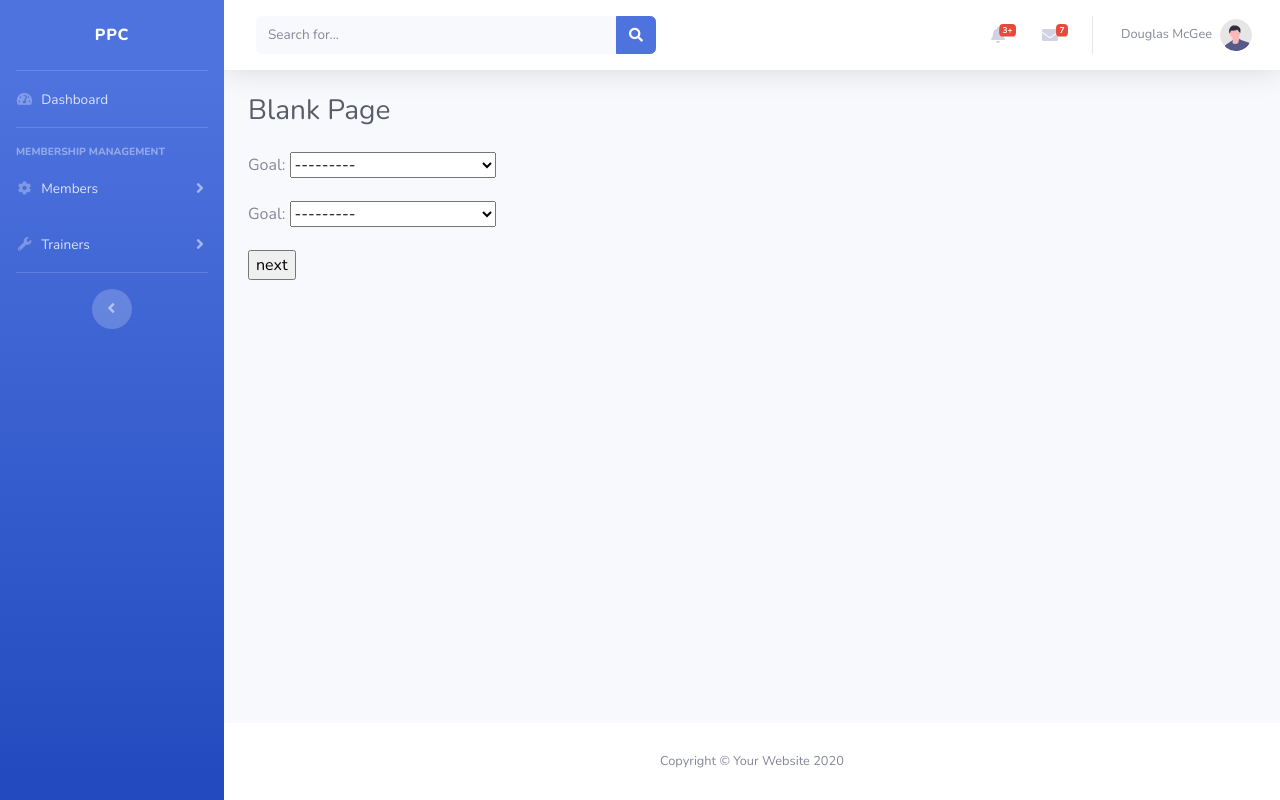
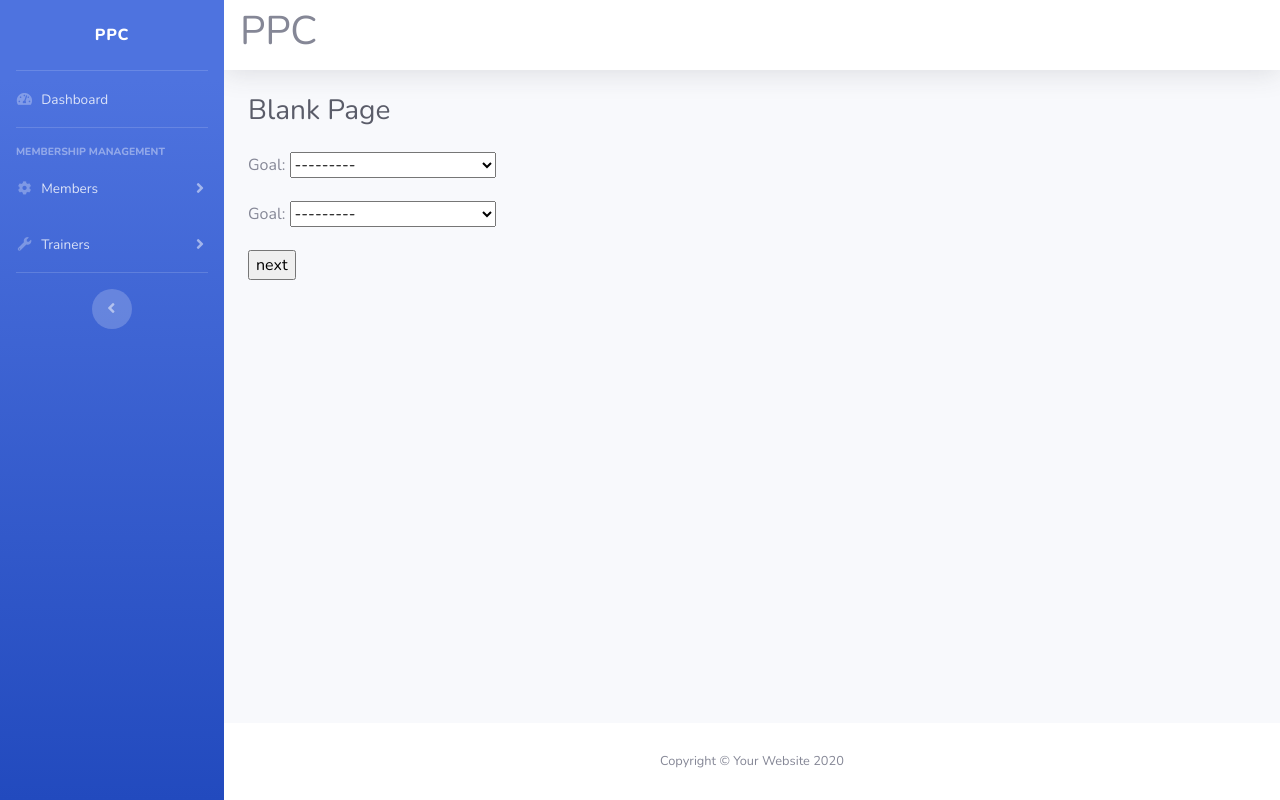
Before and after one commit to rohitgeddam/ppc-durg, a Django app: page /memberships/register/step2/1 in a window 1280 px wide. Run offline with Django 3.2, Linux system fonts and the light colour scheme; some libraries are stand-ins or nearby versions.

Commit message:
Refactor: modify base.html commenting unnessary

```diff
--- a/templates/base.html
+++ b/templates/base.html
@@ -10,7 +10,7 @@
     <meta name="description" content="">
     <meta name="author" content="">
 
-    <title>SB Admin 2 - Blank</title>
+    <title>PPC</title>
 
     <!-- Custom fonts for this template-->
     <link href="{% static 'vendor/fontawesome-free/css/all.min.css' %} " rel="stylesheet" type="text/css">
@@ -159,7 +159,7 @@
                     </button>
 
                     <!-- Topbar Search -->
-                    <form
+                    <!-- <form
                         class="d-none d-sm-inline-block form-inline mr-auto ml-md-3 my-2 my-md-0 mw-100 navbar-search">
                         <div class="input-group">
                             <input type="text" class="form-control bg-light border-0 small" placeholder="Search for..."
@@ -170,19 +170,20 @@
                                 </button>
                             </div>
                         </div>
-                    </form>
+                    </form> -->
 
+                    <H1> PPC</H1>
                     <!-- Topbar Navbar -->
                     <ul class="navbar-nav ml-auto">
 
                         <!-- Nav Item - Search Dropdown (Visible Only XS) -->
-                        <li class="nav-item dropdown no-arrow d-sm-none">
+                        <!-- <li class="nav-item dropdown no-arrow d-sm-none">
                             <a class="nav-link dropdown-toggle" href="#" id="searchDropdown" role="button"
                                 data-toggle="dropdown" aria-haspopup="true" aria-expanded="false">
                                 <i class="fas fa-search fa-fw"></i>
-                            </a>
+                            </a> -->
                             <!-- Dropdown - Messages -->
-                            <div class="dropdown-menu dropdown-menu-right p-3 shadow animated--grow-in"
+                            <!-- <div class="dropdown-menu dropdown-menu-right p-3 shadow animated--grow-in"
                                 aria-labelledby="searchDropdown">
                                 <form class="form-inline mr-auto w-100 navbar-search">
                                     <div class="input-group">
@@ -197,18 +198,18 @@
                                     </div>
                                 </form>
                             </div>
-                        </li>
+                        </li> -->
 
                         <!-- Nav Item - Alerts -->
-                        <li class="nav-item dropdown no-arrow mx-1">
+                        <!-- <li class="nav-item dropdown no-arrow mx-1">
                             <a class="nav-link dropdown-toggle" href="#" id="alertsDropdown" role="button"
                                 data-toggle="dropdown" aria-haspopup="true" aria-expanded="false">
-                                <i class="fas fa-bell fa-fw"></i>
+                                <i class="fas fa-bell fa-fw"></i> -->
                                 <!-- Counter - Alerts -->
-                                <span class="badge badge-danger badge-counter">3+</span>
-                            </a>
+                                <!-- <span class="badge badge-danger badge-counter">3+</span> -->
+                            <!-- </a> -->
                             <!-- Dropdown - Alerts -->
-                            <div class="dropdown-list dropdown-menu dropdown-menu-right shadow animated--grow-in"
+                            <!-- <div class="dropdown-list dropdown-menu dropdown-menu-right shadow animated--grow-in"
                                 aria-labelledby="alertsDropdown">
                                 <h6 class="dropdown-header">
                                     Alerts Center
@@ -248,18 +249,18 @@
                                 </a>
                                 <a class="dropdown-item text-center small text-gray-500" href="#">Show All Alerts</a>
                             </div>
-                        </li>
+                        </li> -->
 
                         <!-- Nav Item - Messages -->
-                        <li class="nav-item dropdown no-arrow mx-1">
+                        <!-- <li class="nav-item dropdown no-arrow mx-1">
                             <a class="nav-link dropdown-toggle" href="#" id="messagesDropdown" role="button"
                                 data-toggle="dropdown" aria-haspopup="true" aria-expanded="false">
-                                <i class="fas fa-envelope fa-fw"></i>
+                                <i class="fas fa-envelope fa-fw"></i> -->
                                 <!-- Counter - Messages -->
-                                <span class="badge badge-danger badge-counter">7</span>
-                            </a>
+                                <!-- <span class="badge badge-danger badge-counter">7</span> -->
+                            <!-- </a> -->
                             <!-- Dropdown - Messages -->
-                            <div class="dropdown-list dropdown-menu dropdown-menu-right shadow animated--grow-in"
+                            <!-- <div class="dropdown-list dropdown-menu dropdown-menu-right shadow animated--grow-in"
                                 aria-labelledby="messagesDropdown">
                                 <h6 class="dropdown-header">
                                     Message Center
@@ -314,20 +315,20 @@
                                 </a>
                                 <a class="dropdown-item text-center small text-gray-500" href="#">Read More Messages</a>
                             </div>
-                        </li>
+                        </li> -->
 
-                        <div class="topbar-divider d-none d-sm-block"></div>
+                        <!-- <div class="topbar-divider d-none d-sm-block"></div> -->
 
                         <!-- Nav Item - User Information -->
-                        <li class="nav-item dropdown no-arrow">
+                        <!-- <li class="nav-item dropdown no-arrow">
                             <a class="nav-link dropdown-toggle" href="#" id="userDropdown" role="button"
                                 data-toggle="dropdown" aria-haspopup="true" aria-expanded="false">
                                 <span class="mr-2 d-none d-lg-inline text-gray-600 small">Douglas McGee</span>
                                 <img class="img-profile rounded-circle"
                                     src="img/undraw_profile.svg">
-                            </a>
+                            </a> -->
                             <!-- Dropdown - User Information -->
-                            <div class="dropdown-menu dropdown-menu-right shadow animated--grow-in"
+                            <!-- <div class="dropdown-menu dropdown-menu-right shadow animated--grow-in"
                                 aria-labelledby="userDropdown">
                                 <a class="dropdown-item" href="#">
                                     <i class="fas fa-user fa-sm fa-fw mr-2 text-gray-400"></i>
@@ -347,7 +348,7 @@
                                     Logout
                                 </a>
                             </div>
-                        </li>
+                        </li> -->
 
                     </ul>
 
```
